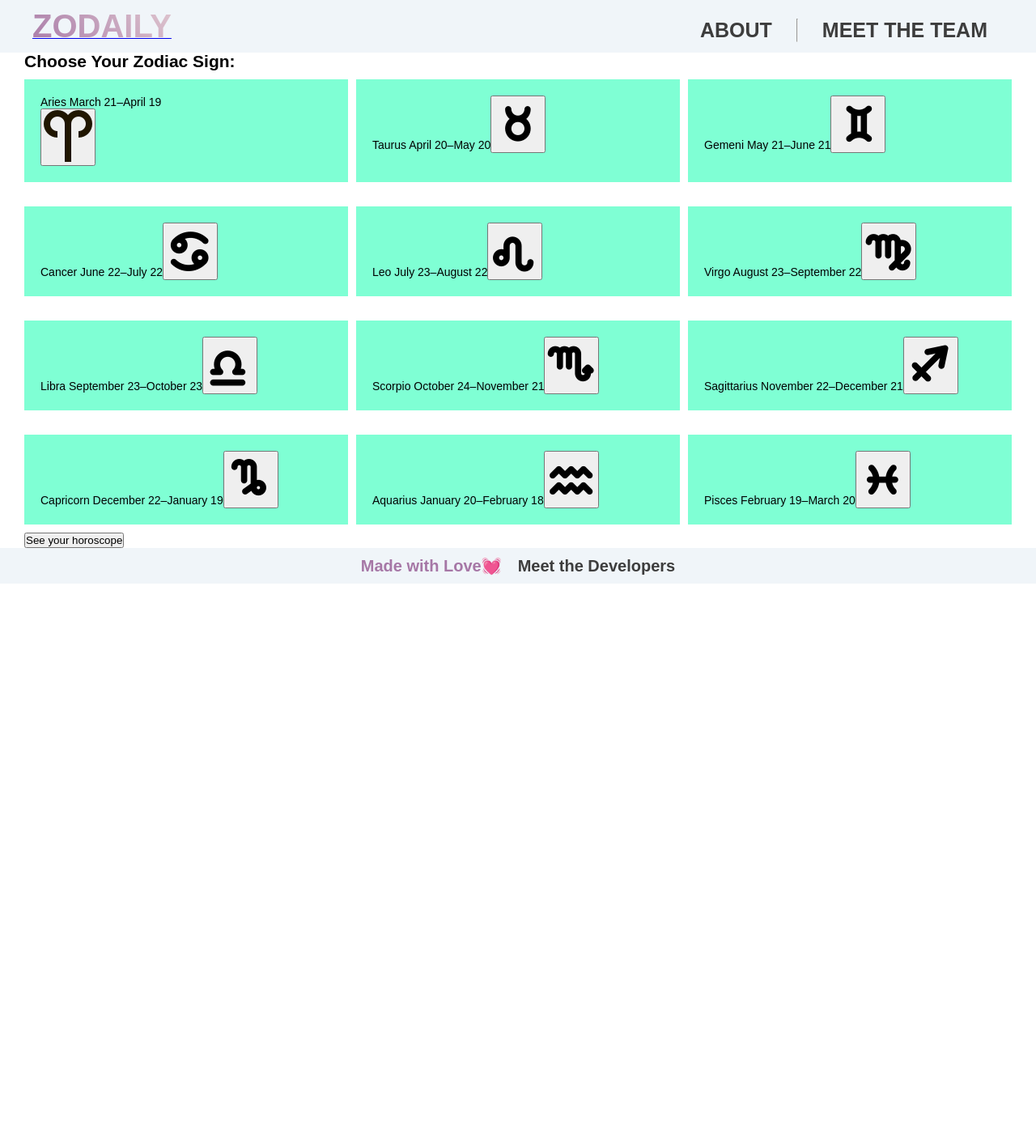
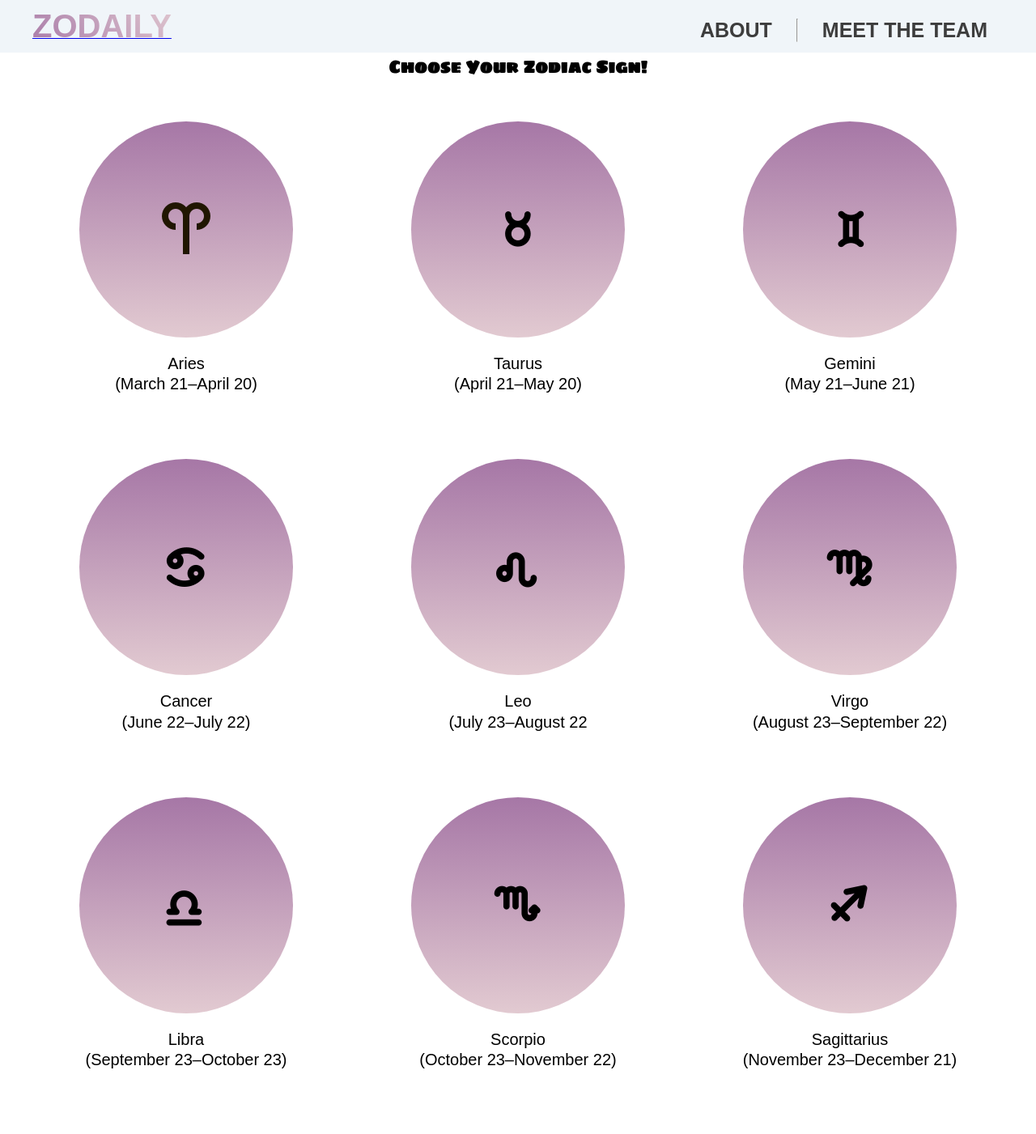
Before and after one commit to ll560/v35-geckos-team-07, a React (Create React App) app: page / in a window 1280 px wide. Shown: the top 1401 px of the page at 81% size. Before the commit the page ends 800 px from the top, so only its background shows below. Built offline with nearby package versions, Linux system fonts and the light colour scheme.

Commit message:
styled homepage

```diff
--- a/package.json
+++ b/package.json
@@ -17,8 +17,8 @@
     "yarn": "^1.22.17"
   },
   "scripts": {
-    "start": "react-scripts start",
-    "build": "react-scripts build",
+    "start": "react-scripts --openssl-legacy-provider start",
+    "build": "react-scripts --openssl-legacy-provider build",
     "test": "react-scripts test",
     "eject": "react-scripts eject"
   },
--- a/public/index.html
+++ b/public/index.html
@@ -2,7 +2,9 @@
 <html lang="en">
   <head>
     <meta charset="utf-8" />
-    <link rel="icon" href="%PUBLIC_URL%/favicon.ico" />
+    <link rel="preconnect" href="https://fonts.googleapis.com">
+    <link rel="preconnect" href="https://fonts.gstatic.com" crossorigin>
+    <link href="https://fonts.googleapis.com/css2?family=Sigmar+One&display=swap" rel="stylesheet">
     <meta name="viewport" content="width=device-width, initial-scale=1" />
     <meta name="theme-color" content="#000000" />
     <meta
--- a/src/App.css
+++ b/src/App.css
@@ -6,8 +6,14 @@
 .App {
   text-align: center;
 }
+
+/* Home Starts */
 .home-container {
   margin: auto 30px;
+}
+.home-heading {
+  text-align: center;
+  font-family: 'Sigmar One', cursive;
 }
 .sign-row {
   display: flex;
@@ -17,18 +23,36 @@
   gap: 10px;
 }
 .sign-column {
-  background-color: aquamarine;
+  display: flex;
+  flex-direction: column;
   padding: 20px;
-  margin: 10px auto;
+  margin: 0 auto;
   flex: 1 1 30%;
+  align-items: center;
 }
+.icon-button {
+  border-radius: 50%;
+  padding: 100px;
+  margin-top: 30px;
+  background: linear-gradient(#A677A6, #E2CAD1);
+  border: none;
+}
+.sign-title {
+  display: flex;
+  flex-direction: column;
+  align-items: center;
+  line-height: 1.8em;
+  margin-top: 20px;
+}
+.sign-title p {
+  font-size: 20px;
+}
+/* Home Ends */
 @media screen and (max-width: 376px) {
   .sign-column {
     flex-basis: 50%;
+    padding: 50px;
   }
 
-#myDIV{
-  width: 100%;
 
 }
-}
--- a/src/Components/Header/index.js
+++ b/src/Components/Header/index.js
@@ -19,8 +19,6 @@ function Header() {
     document.addEventListener("mousedown", closeDrawer);
     return () => document.removeEventListener("mousedown", closeDrawer);
   }, []);
-
-
 
   return (
     <Styles.Wrapper>
@@ -52,7 +50,6 @@ const Styles = {
   Wrapper: styled.main`
     display: flex;
     background-color: #eeeeee;
-    height: 8vh;
   `,
 };
 
--- a/src/Components/Home/index.js
+++ b/src/Components/Home/index.js
@@ -90,77 +90,143 @@ function Home({setCurrent, components, setHoroscopeCallback, setSignCallback}) {
 
             <Row>
                 <Col className="h2-column">
-                    <h2>Choose Your Zodiac Sign: {sign} </h2>
+                    <h2 className="home-heading">Choose Your Zodiac Sign!</h2>
 
                 </Col>
             </Row>
 
             <Row className="sign-row">
                 <Col className="sign-column" sm={6} lg={4}>
-                    Aries
-                    March 21–April 19
-                    <div id="myDIV" >
-                    <button onClick={navigateHoroscopePage()} type="button" >
-                      <img onClick={(e) => handleClick(e)} id="Aries" src={aries_icon} alt="aries icon" />
-                    </button>
+                    <div className="icon-container" >
+                        <button className="icon-button" onClick={navigateHoroscopePage()} type="button" >
+                            <img className = "icon" onClick={(e) => handleClick(e)} id="Aries" src={aries_icon} alt="aries icon" />
+                        </button>
+                    </div>
+                    <div className="sign-title">
+                        <p>Aries</p>
+                        <p>(March 21–April 20)</p>
                     </div>
                 </Col>
                 <Col className="sign-column" sm={6} lg={4}>
-                    Taurus
-                    April 20–May 20
-
-                        <button onClick={navigateHoroscopePage()} type="button" ><img onClick={(e) => handleClick(e)} id="Taurus"  src={taurus_icon} alt="taurus icon" /></button>
-
+                    <div className="icon-container">
+                        <button className="icon-button" onClick={navigateHoroscopePage()} type="button" >
+                            <img className = "icon" onClick={(e) => handleClick(e)} id="Taurus"  src={taurus_icon} alt="taurus icon" />
+                        </button>
+                    </div>
+                    <div className="sign-title">
+                        <p>Taurus</p>
+                        <p>(April 21–May 20)</p>
+                    </div>
                 </Col>
                 <Col className="sign-column" sm={6} lg={4}>
-                    Gemeni
-                    May 21–June 21
-                    <button onClick={navigateHoroscopePage()} type="button" ><img onClick={(e) => handleClick(e)} id="gemeni" src={gemeni_icon} alt="gemeni icon" /></button>
+                    <div className="icon-container">
+                        <button className="icon-button" onClick={navigateHoroscopePage()} type="button" >
+                            <img className = "icon" onClick={(e) => handleClick(e)} id="gemini" src={gemeni_icon} alt="gemeni icon" />
+                        </button>
+                    </div>
+                    <div className="sign-title">
+                        <p>Gemini</p>
+                        <p>(May 21–June 21)</p>
+                    </div>
                 </Col>
                 <Col className="sign-column" sm={6} lg={4}>
-                    Cancer
-                    June 22–July 22
-                    <button onClick={navigateHoroscopePage()} type="button" ><img onClick={(e) => handleClick(e)} id="Cancer" src={cancer_icon} alt="cancer icon" /></button>
+                    <div className="icon-container">
+                        <button className="icon-button" onClick={navigateHoroscopePage()} type="button" >
+                            <img className = "icon" onClick={(e) => handleClick(e)} id="Cancer" src={cancer_icon} alt="cancer icon" />
+                        </button>
+                    </div>
+                    <div className="sign-title">
+                        <p>Cancer</p>
+                        <p>(June 22–July 22)</p>
+                    </div>
                 </Col>
                 <Col className="sign-column" sm={6} lg={4}>
-                    Leo
-                    July 23–August 22
-                    <button onClick={navigateHoroscopePage()} type="button"><img onClick={(e) => handleClick(e)} id="Leo" src={leo_icon} alt="leo icon" /></button>
+                    <div className="icon-container">
+                        <button className="icon-button" onClick={navigateHoroscopePage()} type="button">
+                            <img className = "icon" onClick={(e) => handleClick(e)} id="Leo" src={leo_icon} alt="leo icon" />
+                        </button>
+                    </div>
+                    <div className="sign-title">
+                        <p>Leo</p>
+                        <p>(July 23–August 22</p>
+                    </div>
                 </Col>
                 <Col className="sign-column" sm={6} lg={4}>
-                    Virgo
-                    August 23–September 22
-                    <button onClick={navigateHoroscopePage()} type="button"><img onClick={(e) => handleClick(e)} id="Virgo" src={virgo_icon} alt="virgo icon" /></button>
+                    <div className="icon-container">
+                        <button className="icon-button" onClick={navigateHoroscopePage()} type="button">
+                            <img className = "icon" onClick={(e) => handleClick(e)} id="Virgo" src={virgo_icon} alt="virgo icon" />
+                        </button>
+                    </div>
+                    <div className="sign-title">
+                        <p>Virgo</p>
+                        <p>(August 23–September 22)</p>
+                    </div>
                 </Col>
                 <Col className="sign-column" sm={6} lg={4}>
-                    Libra
-                    September 23–October 23
-                    <button onClick={navigateHoroscopePage()} type="button"><img onClick={(e) => handleClick(e)} id="Libra" src={libra_icon} alt="libra icon" /></button>
+                    <div className="icon-container">
+                        <button className="icon-button" onClick={navigateHoroscopePage()} type="button">
+                            <img className = "icon" onClick={(e) => handleClick(e)} id="Libra" src={libra_icon} alt="libra icon" />
+                        </button>
+                    </div>
+                    <div className="sign-title">
+                        <p>Libra</p>
+                        <p>(September 23–October 23)</p>
+                    </div>
                 </Col>
                 <Col className="sign-column" sm={6} lg={4}>
-                    Scorpio
-                    October 24–November 21
-                    <button onClick={navigateHoroscopePage()} type="button"><img onClick={(e) => handleClick(e)} id="Scorpio" src={scorpio_icon} alt="scorpio icon" /></button>
+                    <div className="icon-container">
+                        <button className="icon-button" onClick={navigateHoroscopePage()} type="button">
+                            <img className = "icon" onClick={(e) => handleClick(e)} id="Scorpio" src={scorpio_icon} alt="scorpio icon" />
+                        </button>
+                    </div>
+                    <div className="sign-title">
+                        <p>Scorpio</p>
+                        <p>(October 23–November 22)</p>
+                    </div>
                 </Col>
                 <Col className="sign-column" sm={6} lg={4}>
-                    Sagittarius
-                    November 22–December 21
-                    <button onClick={navigateHoroscopePage()} type="button"><img onClick={(e) => handleClick(e)} id="Sagittarius"src={sagittarius_icon} alt="sagittarius icon" /></button>
+                    <div className="icon-container">
+                        <button className="icon-button" onClick={navigateHoroscopePage()} type="button">
+                            <img className = "icon" onClick={(e) => handleClick(e)} id="Sagittarius"src={sagittarius_icon} alt="sagittarius icon" />
+                        </button>
+                    </div>
+                    <div className="sign-title">
+                        <p>Sagittarius</p>
+                        <p>(November 23–December 21)</p>
+                    </div>
                 </Col>
                 <Col className="sign-column" sm={6} lg={4}>
-                    Capricorn
-                    December 22–January 19
-                    <button onClick={navigateHoroscopePage()} type="button"><img onClick={(e) => handleClick(e)} id="Capricorn" src={capricorn_icon} alt="capricorn icon" /></button>
+                    <div className="icon-container">
+                        <button className="icon-button" onClick={navigateHoroscopePage()} type="button">
+                            <img className = "icon" onClick={(e) => handleClick(e)} id="Capricorn" src={capricorn_icon} alt="capricorn icon" />
+                        </button>
+                    </div>
+                    <div className="sign-title">
+                        <p>Capricorn</p>
+                        <p>(December 22–January 19)</p>
+                    </div>
                 </Col>
                 <Col className="sign-column" sm={6} lg={4}>
-                    Aquarius
-                    January 20–February 18
-                    <button onClick={navigateHoroscopePage()} type="button"><img onClick={(e) => handleClick(e)} id="Aquarius" src={aquarius_icon} alt="aquarius icon" /></button>
+                    <div className="icon-container">
+                        <button className="icon-button" onClick={navigateHoroscopePage()} type="button">
+                            <img className = "icon" onClick={(e) => handleClick(e)} id="Aquarius" src={aquarius_icon} alt="aquarius icon" />
+                        </button>
+                    </div>
+                    <div className="sign-title">
+                        <p>Aquarius</p>
+                        <p>(January 20–February 18)</p>
+                    </div>
                 </Col>
                 <Col className="sign-column" sm={6} lg={4}>
-                    Pisces
-                    February 19–March 20
-                    <button onClick={navigateHoroscopePage()} type="button"><img onClick={(e) => handleClick(e)} id="Pisces"src={pisces_icon} alt="pisces icon" /></button>
+                    <div className="icon-container">
+                        <button className="icon-button" onClick={navigateHoroscopePage()} type="button">
+                            <img className = "icon" onClick={(e) => handleClick(e)} id="Pisces"src={pisces_icon} alt="pisces icon" />
+                        </button>
+                    </div>
+                    <div className="sign-title">
+                        <p> Pisces</p>
+                        <p>(February 19–March 20)</p>
+                    </div>
                 </Col>
             </Row>
         <Link to="/horoscope">
```
Also changed, not shown: src/App.js (+1 -10 lines).
